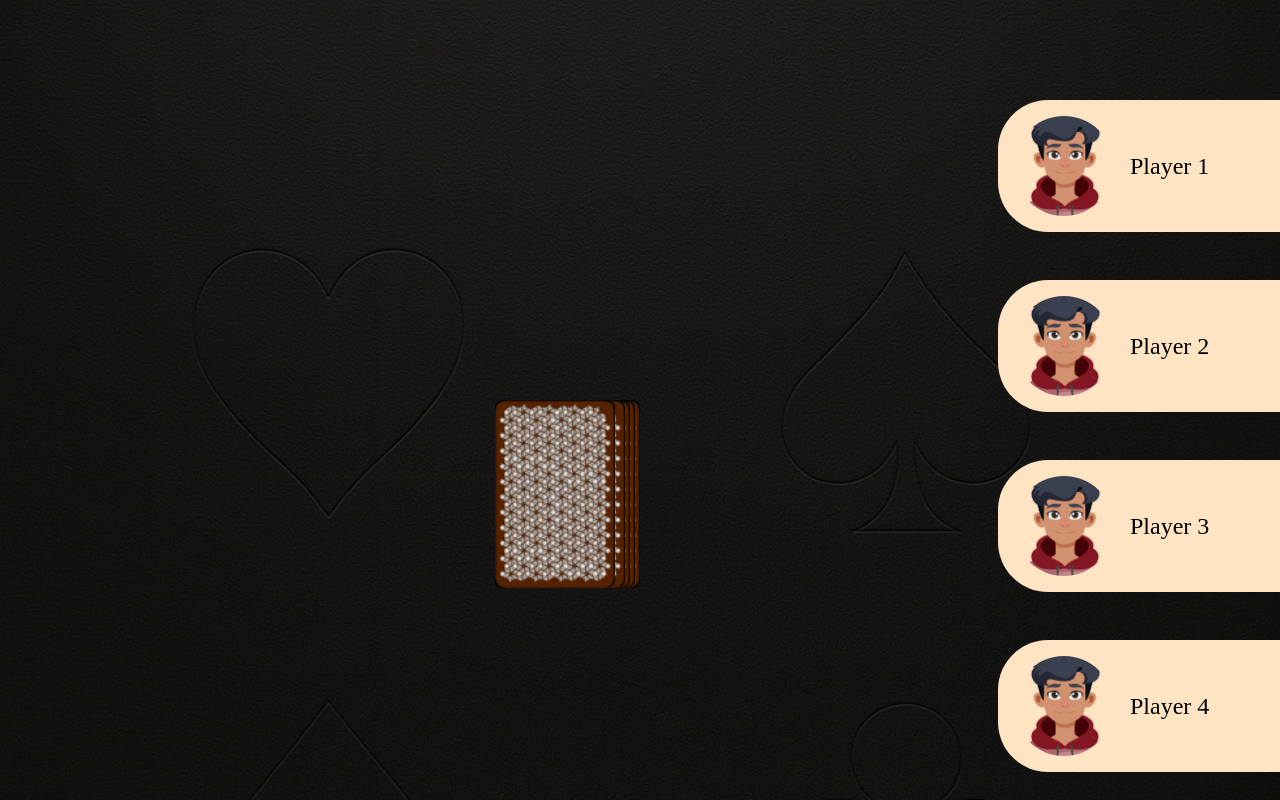
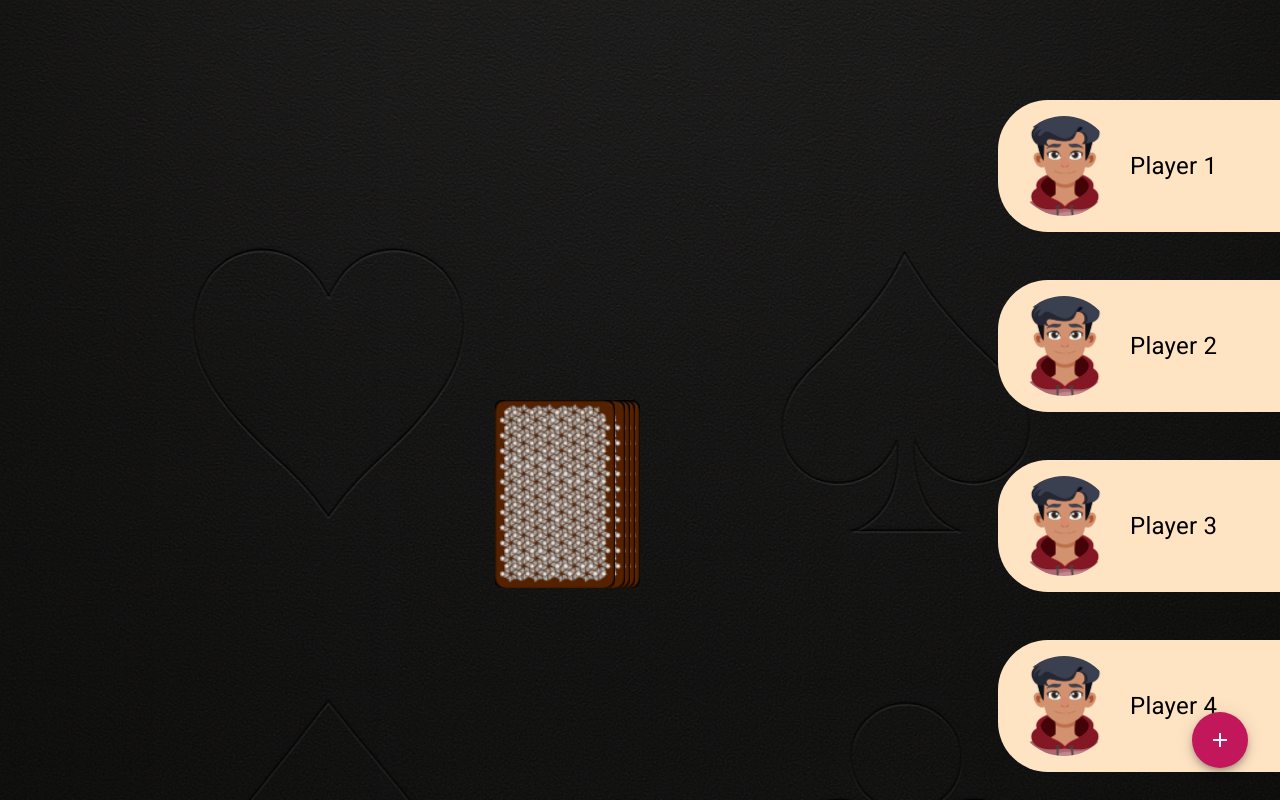
Before and after one commit to AnnesMuhamed/Ring-of-Fire, an Angular app: page /game in a window 1280 px wide. Built offline with nearby package versions, Linux system fonts and the light colour scheme.

Commit message:
Added Angular Material and introduced an Add button using the Material design components.

```diff
--- a/angular.json
+++ b/angular.json
@@ -30,6 +30,7 @@
               "src/assets"
             ],
             "styles": [
+              "@angular/material/prebuilt-themes/pink-bluegrey.css",
               "src/styles.scss"
             ],
             "scripts": [],
@@ -95,6 +96,7 @@
               "src/assets"
             ],
             "styles": [
+              "@angular/material/prebuilt-themes/pink-bluegrey.css",
               "src/styles.scss"
             ],
             "scripts": []
--- a/package.json
+++ b/package.json
@@ -12,10 +12,12 @@
   "private": true,
   "dependencies": {
     "@angular/animations": "^17.0.0",
+    "@angular/cdk": "^17.3.10",
     "@angular/common": "^17.0.0",
     "@angular/compiler": "^17.0.0",
     "@angular/core": "^17.0.0",
     "@angular/forms": "^17.0.0",
+    "@angular/material": "^17.3.10",
     "@angular/platform-browser": "^17.0.0",
     "@angular/platform-browser-dynamic": "^17.0.0",
     "@angular/platform-server": "^17.0.0",
--- a/src/app/app.config.ts
+++ b/src/app/app.config.ts
@@ -3,7 +3,8 @@
 
 import { routes } from './app.routes';
 import { provideClientHydration } from '@angular/platform-browser';
+import { provideAnimationsAsync } from '@angular/platform-browser/animations/async';
 
 export const appConfig: ApplicationConfig = {
-  providers: [provideRouter(routes), provideClientHydration()]
+  providers: [provideRouter(routes), provideClientHydration(), provideAnimationsAsync()]
 };
--- a/src/app/game/game.component.html
+++ b/src/app/game/game.component.html
@@ -19,3 +19,7 @@
 
 
 </div>
+
+ <button mat-fab color="primary" class="add-button">
+        <mat-icon>add</mat-icon>
+      </button>
--- a/src/app/game/game.component.scss
+++ b/src/app/game/game.component.scss
@@ -56,3 +56,9 @@
     position: absolute;
     right: 0;
 }
+
+.add-button {
+    position: absolute;
+    right: 32px;
+    bottom: 32px;
+}
--- a/src/app/game/game.component.ts
+++ b/src/app/game/game.component.ts
@@ -2,11 +2,13 @@
 import { NgForOf, NgIf, NgStyle} from '@angular/common';
 import { Game } from '../../models/game';
 import { PlayerComponent } from '../player/player.component';
+import { MatButtonModule } from '@angular/material/button';
+import { MatIconModule } from '@angular/material/icon';
 
 @Component({
   selector: 'app-game',
   standalone: true,
-  imports: [NgForOf, NgIf, NgStyle, PlayerComponent],
+  imports: [NgForOf, NgIf, NgStyle, PlayerComponent, MatButtonModule, MatIconModule],
   templateUrl: './game.component.html',
   styleUrl: './game.component.scss'
 })
--- a/src/index.html
+++ b/src/index.html
@@ -6,8 +6,10 @@
   <base href="/">
   <meta name="viewport" content="width=device-width, initial-scale=1">
   <link rel="icon" type="image/x-icon" href="favicon.ico">
+  <link href="https://fonts.googleapis.com/css2?family=Roboto:wght@300;400;500&display=swap" rel="stylesheet">
+  <link href="https://fonts.googleapis.com/icon?family=Material+Icons" rel="stylesheet">
 </head>
-<body>
+<body class="mat-typography">
   <app-root></app-root>
 </body>
 </html>
--- a/src/styles.scss
+++ b/src/styles.scss
@@ -1,3 +1,5 @@
 body {
     margin: 0;
 }
+html, body { height: 100%; }
+body { margin: 0; font-family: Roboto, "Helvetica Neue", sans-serif; }
```
Also changed, not shown: 1 other file (tests, documents, lock files or other folders).
